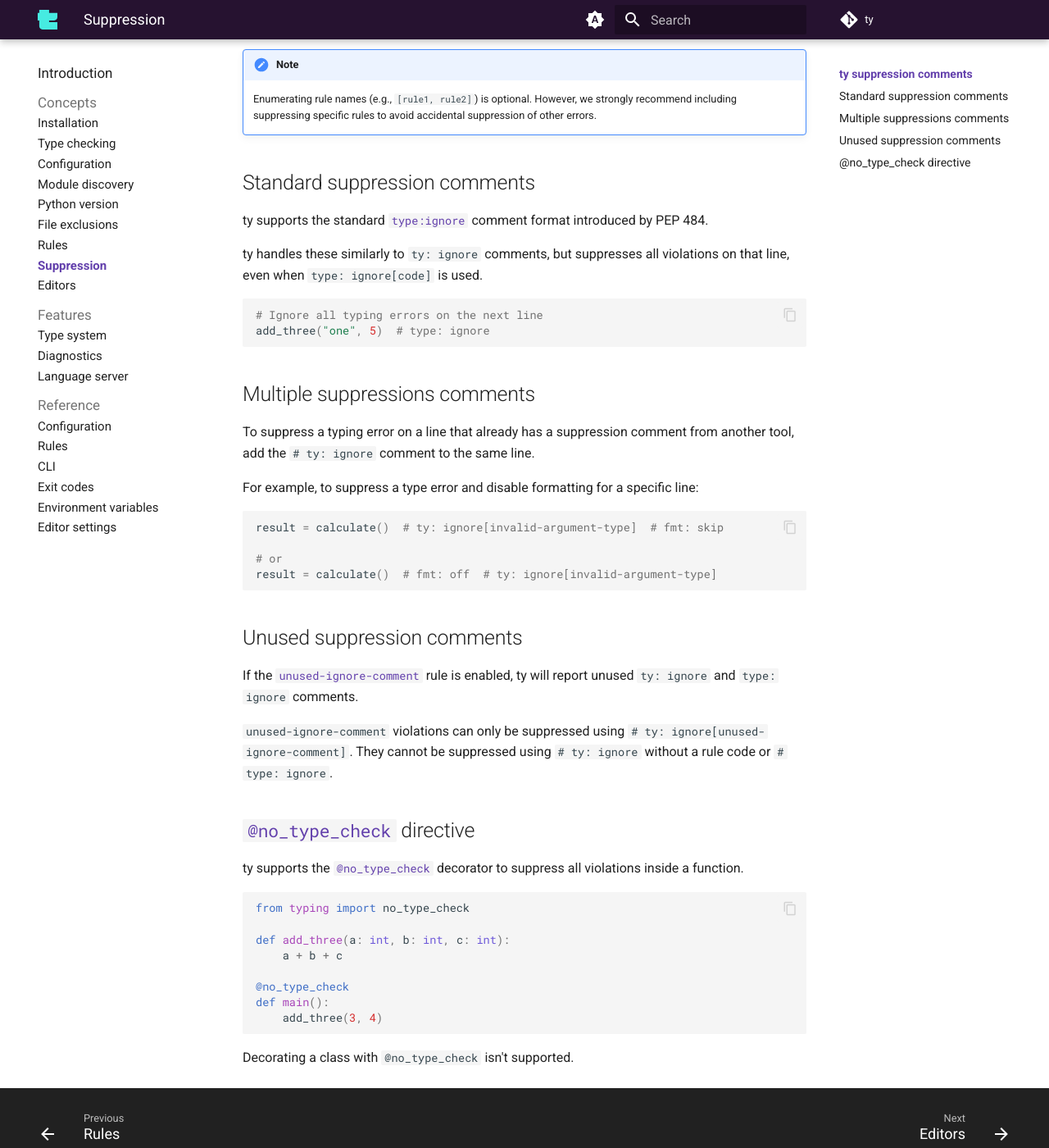
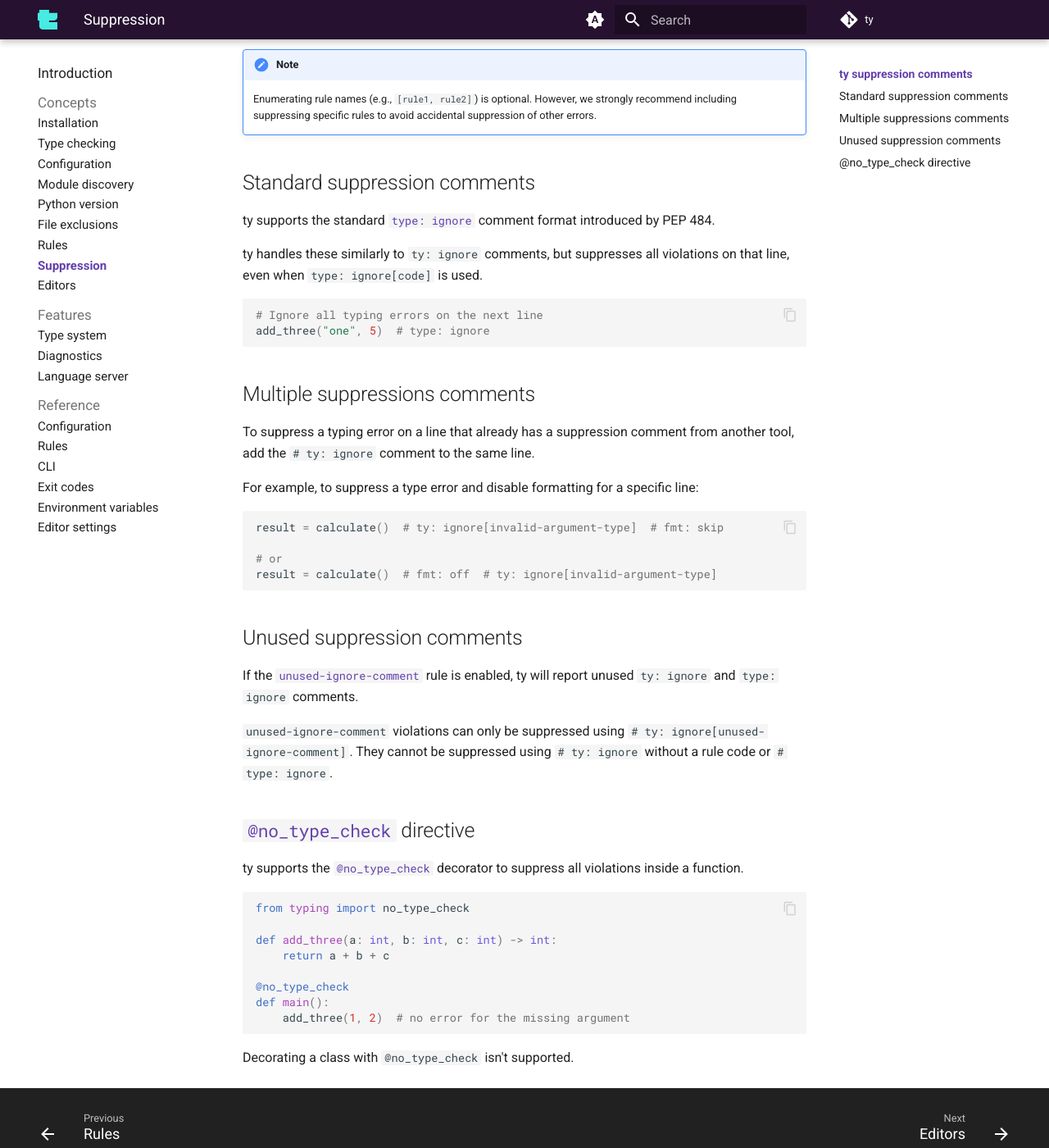
Before and after one commit to astral-sh/ty, an MkDocs documentation site: the page built from docs/suppression.md, in a window 1280 px wide and 1400 px high, scrolled down 994 px. Shown: the whole window at 82% size. Built offline with MkDocs 1.6.1 and Material for MkDocs 9.7.7, drawn with Linux system fonts in a browser that asks for light colours; comment, search, counter and statistics services are not loaded.

Commit message:
Minor updates to the docs

````diff
--- a/docs/suppression.md
+++ b/docs/suppression.md
@@ -49,7 +49,7 @@
 
 ## Standard suppression comments
 
-ty supports the standard [`type:ignore`](https://typing.python.org/en/latest/spec/directives.html#type-ignore-comments) comment
+ty supports the standard [`type: ignore`](https://typing.python.org/en/latest/spec/directives.html#type-ignore-comments) comment
 format introduced by PEP 484.
 
 ty handles these similarly to `ty: ignore` comments, but suppresses all violations on that line,
@@ -91,12 +91,12 @@
 ```python
 from typing import no_type_check
 
-def add_three(a: int, b: int, c: int):
-    a + b + c
+def add_three(a: int, b: int, c: int) -> int:
+    return a + b + c
 
 @no_type_check
 def main():
-    add_three(3, 4)
+    add_three(1, 2)  # no error for the missing argument
 ```
 
 Decorating a class with `@no_type_check` isn't supported.
````
Also changed, not shown: docs/installation.md (+1 -1 lines), docs/python-version.md (+1 -1 lines), docs/type-checking.md (+1 -1 lines).
